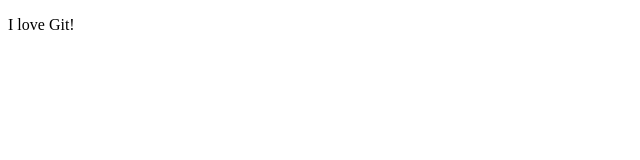
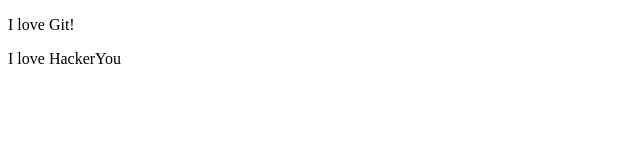
Before and after one commit to tammykimkim/HY-tammykim-testing, a plain HTML site: page index.html in a window 1280 px wide. Shown: the whole page, without its empty margins (0-640 px from the left). Drawn offline with Linux system fonts and the light colour scheme.

Commit message:
I added a line about how much I love HackerYou

```diff
--- a/index.html
+++ b/index.html
@@ -7,6 +7,7 @@
 <body>
 
 <p>I love Git!</p>
+<p>I love HackerYou</p>
 
 </body>
 </html>
```
